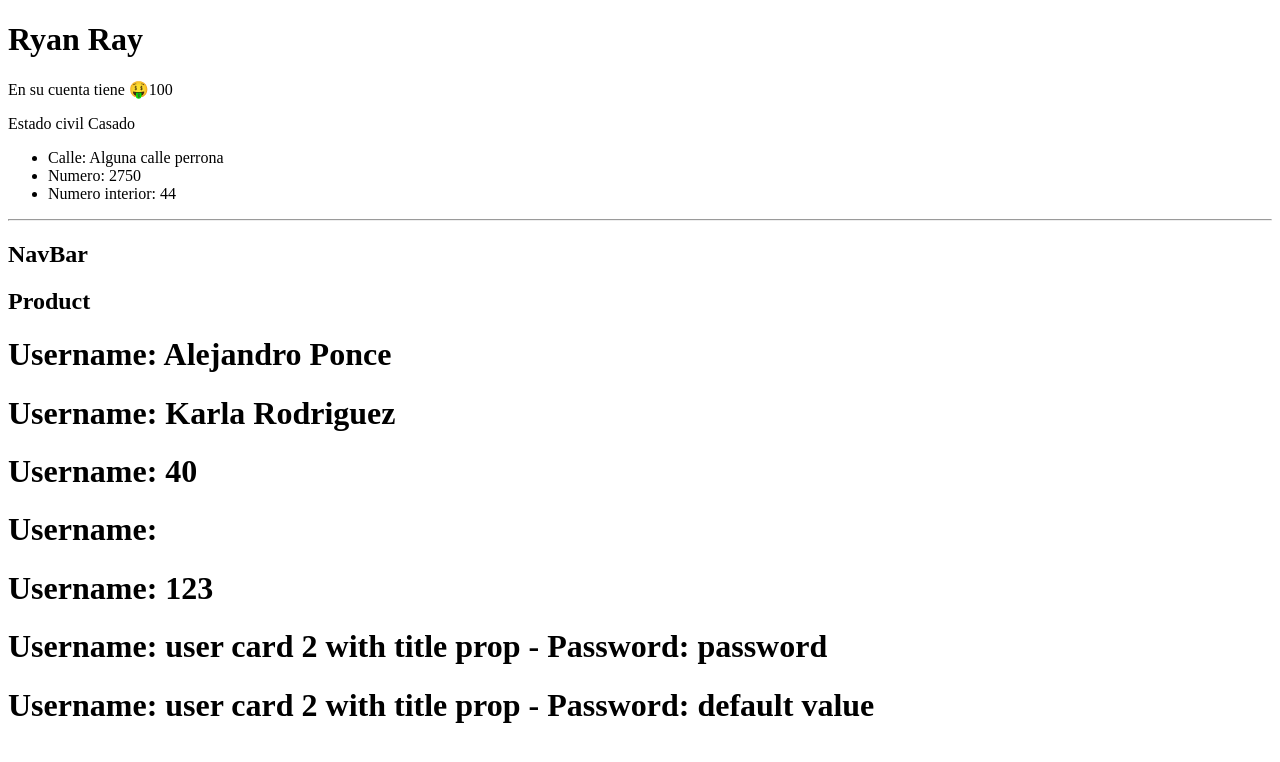
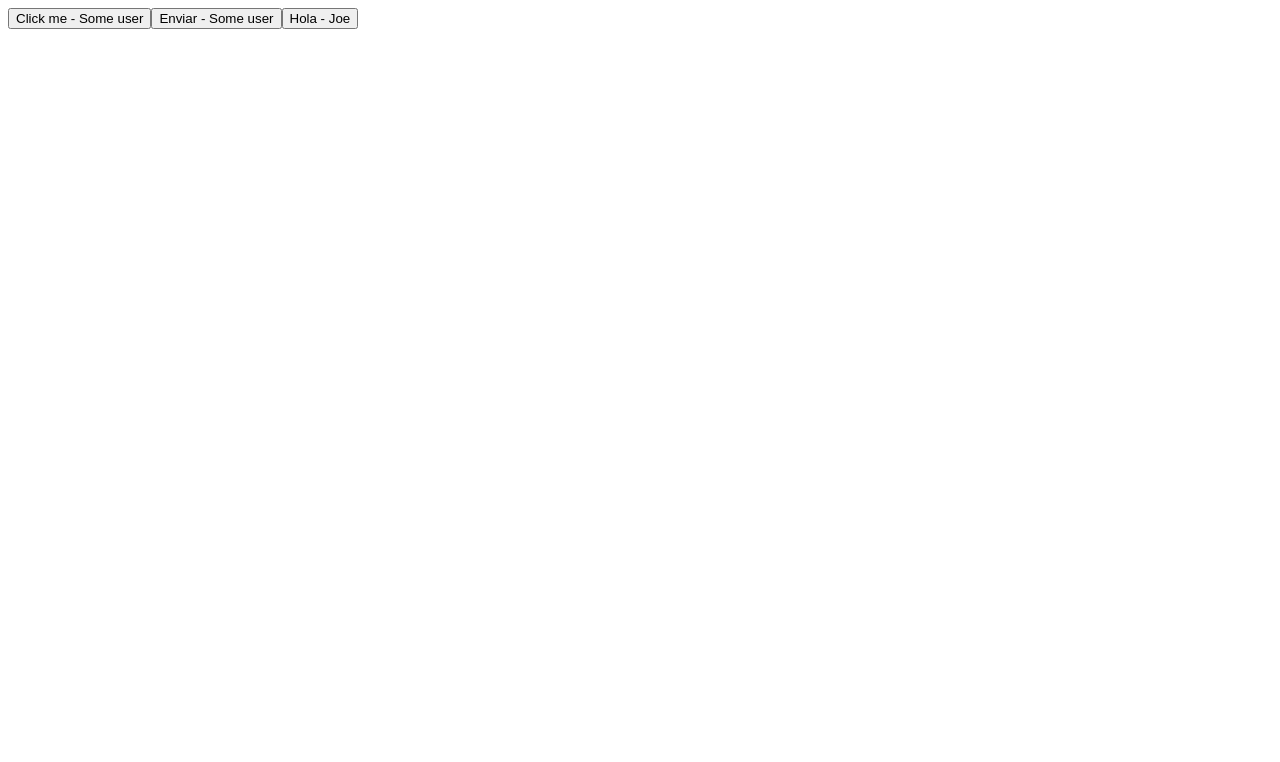
Before and after one commit to alejandropb36/react-course, a React (Create React App) app: page / in a window 1280 px wide. Shown: the top 762 px of the page. Built offline with nearby package versions, Linux system fonts and the light colour scheme.

Commit message:
feat: PropTypes and DefaulProps

```diff
--- a/package.json
+++ b/package.json
@@ -6,6 +6,7 @@
     "@testing-library/jest-dom": "^5.16.5",
     "@testing-library/react": "^13.3.0",
     "@testing-library/user-event": "^13.5.0",
+    "prop-types": "^15.8.1",
     "react": "^18.2.0",
     "react-dom": "^18.2.0",
     "react-scripts": "5.0.1",
--- a/src/App.jsx
+++ b/src/App.jsx
@@ -1,11 +1,15 @@
 import { UserCard, UserCard2 } from "./UserCard";
 import Product, { NavBar } from "./Product";
 import { Card } from "./Card";
+import { Button } from './Button';
 
 export function App() {
   return (
     <>
-      <Card
+      <Button text="Click me" />
+      <Button text="Enviar"/>
+      <Button text="Hola" name="Joe"/>
+      {/* <Card
         name="Ryan Ray"
         amount={100}
         married={true}
@@ -22,7 +26,7 @@ export function App() {
       <UserCard username={true} />
       <UserCard username={[1, 2, 3]} />
       <UserCard2 username={"user card 2 with title prop"} password="password" />
-      <UserCard2 username={"user card 2 with title prop"} />
+      <UserCard2 username={"user card 2 with title prop"} /> */}
     </> // This is React Fragment
   );
 }
--- /dev/null
+++ b/src/Button.jsx
@@ -0,0 +1,22 @@
+import PropTypes from 'prop-types';
+
+export function Button({text, name}) {
+    if (!text) {
+        console.error("El texto es requerido")
+    }
+    console.log(text);
+    return (
+        <button>
+            {text} - {name}
+        </button>
+    );
+}
+
+Button.propTypes = {
+    text: PropTypes.string.isRequired,
+    name: PropTypes.string
+};
+
+Button.defaultProps = {
+    name: "Some user"
+};
```
Also changed, not shown: 1 other file (tests, documents, lock files or other folders).
